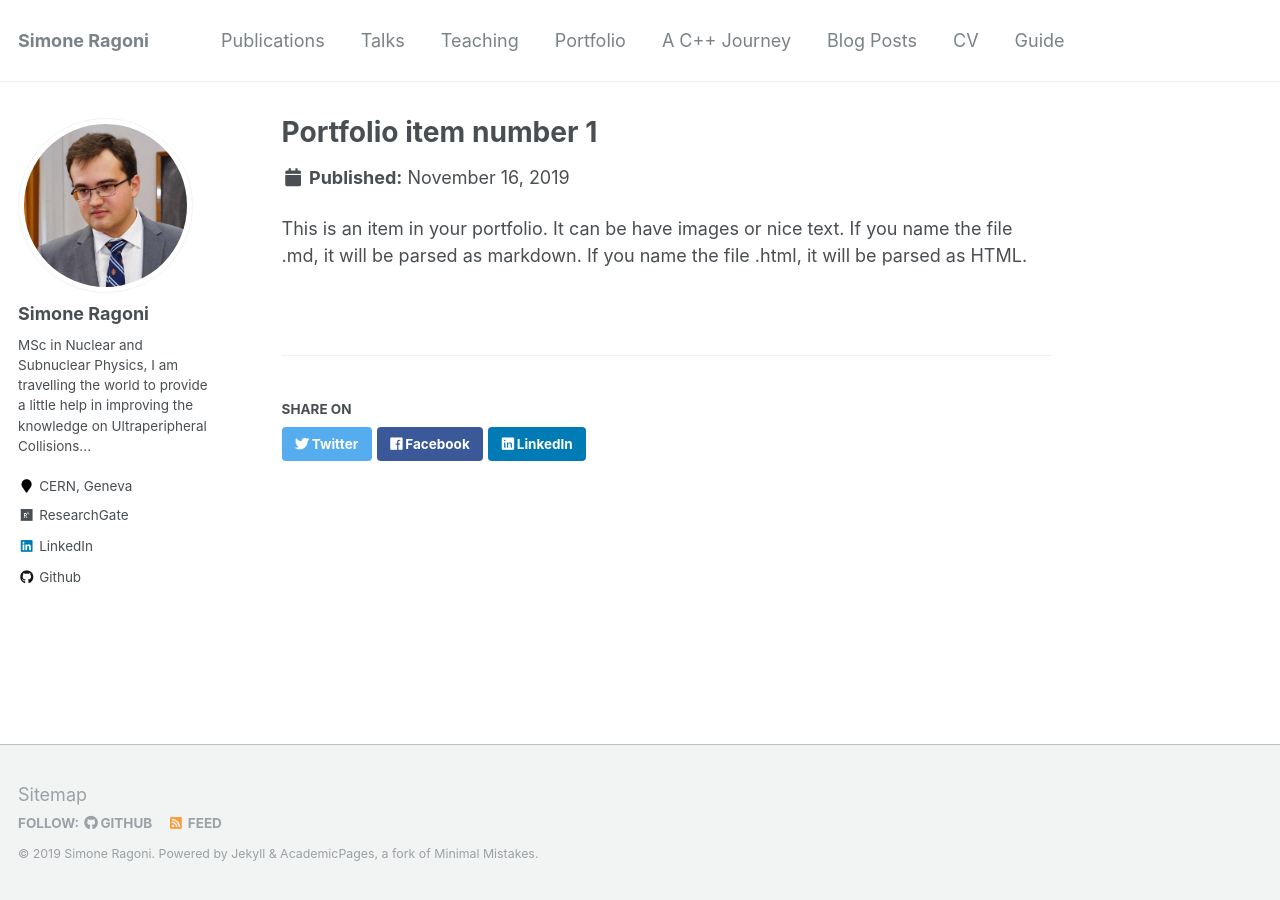
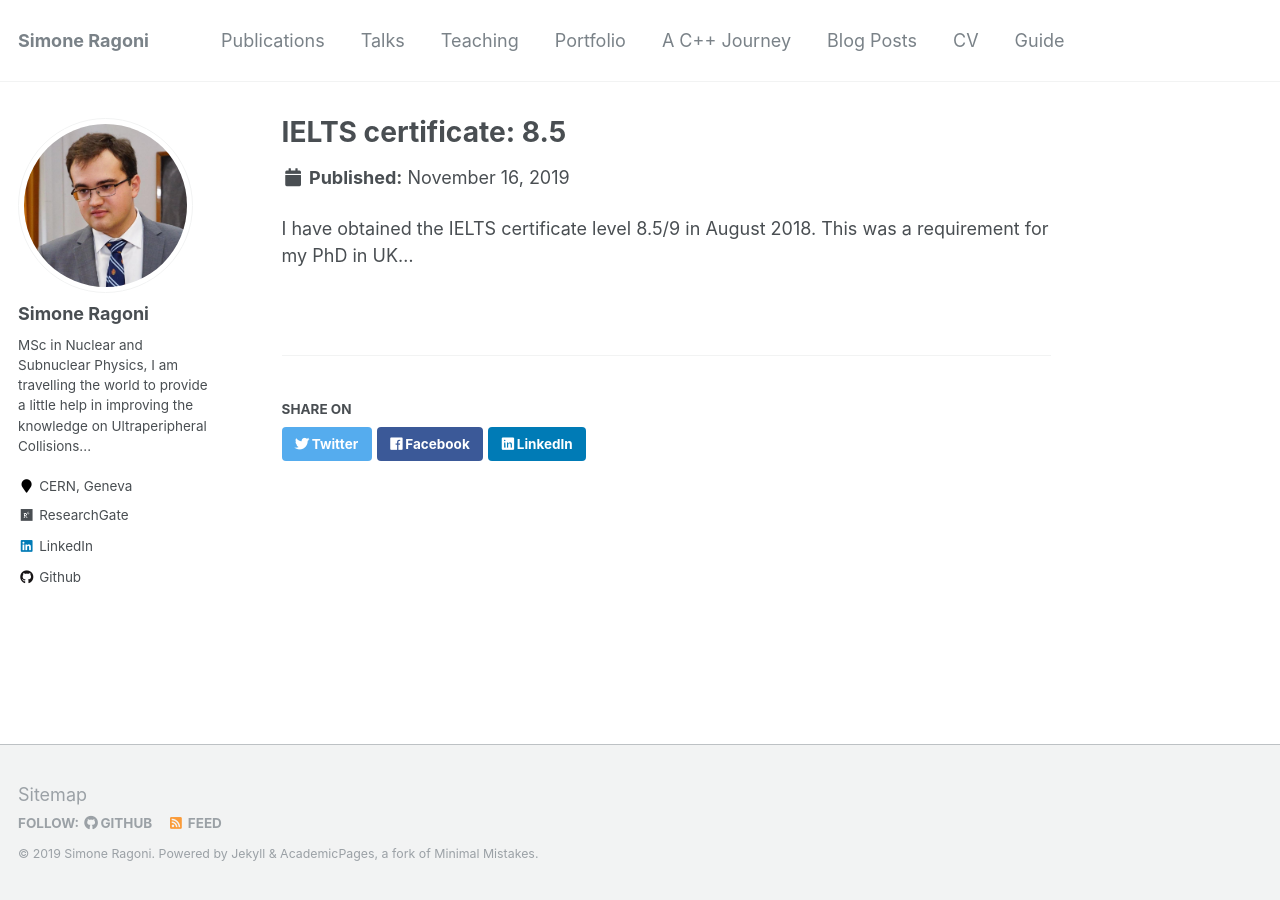
Before and after one commit to mdarabiamin/siragoni.github.io, a Jekyll site: the page built from _portfolio/portfolio-1.md, in a window 1280 px wide. Built offline with Jekyll 4.4.1, drawn with Linux system fonts in a browser that asks for light colours.

Commit message:
Update portfolio-1.md

```diff
--- a/_portfolio/portfolio-1.md
+++ b/_portfolio/portfolio-1.md
@@ -1,7 +1,8 @@
 ---
-title: "Portfolio item number 1"
-excerpt: "Short description of portfolio item number 1<br/><img src='/images/500x300.png'>"
+title: "IELTS certificate: 8.5"
+excerpt: "Obtaned certificate level 8.5 1<br/><img src='/images/IELTS.png'>"
 collection: portfolio
 ---
 
-This is an item in your portfolio. It can be have images or nice text. If you name the file .md, it will be parsed as markdown. If you name the file .html, it will be parsed as HTML.
+I have obtained the IELTS certificate level 8.5/9 in August 2018.
+This was a requirement for my PhD in UK...
```
